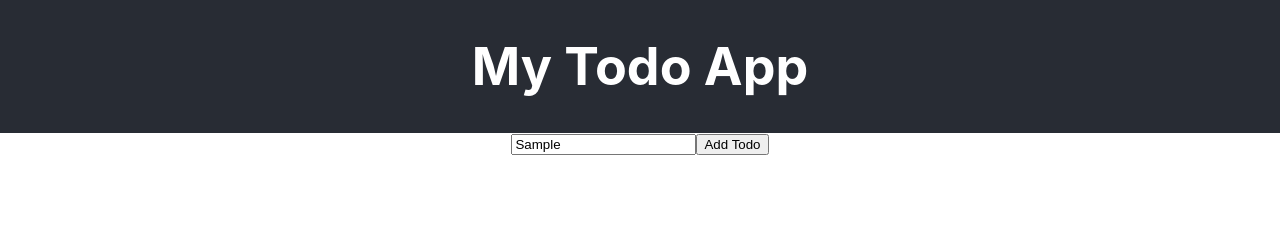
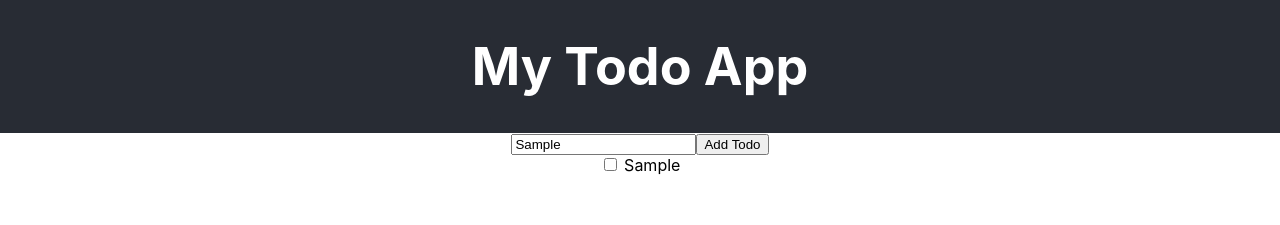
Before and after one commit to becodeorg/hamilton-7-to-do-react-MaximeHoll, a React (Create React App) app: page / in a window 1280 px wide. Both pictures are taken after typing "Sample" into the empty fields and a click on the button "Add Todo". Shown: the top 225 px of the page. Built offline with nearby package versions, Linux system fonts and the light colour scheme.

Commit message:
adding ok

```diff
--- a/src/App.js
+++ b/src/App.js
@@ -4,22 +4,40 @@ import InputField from "./input";
 import AddTodo from './button';
 import TodoList from './todoList';
 import Form from "./form";
+import React, { useState } from "react";
+
 
 
 
 
 
 function App() {
-  const {render, newItem} = Form()
+  const initialTodos = [];
+  const [todos, setTodos] = useState(initialTodos);
+  function addTodo(name) {
+    setTodos(prev => {
+      return [...prev, {name:name, key: (Math.random() * 1000), isComplete:false}];
 
+    })
+  }
+  function updateTodos(todoIndex, newDone) {
+      setTodos(prev => {
+        const newTodos = [...prev];
+        newTodos[todoIndex].isComplete = newDone;
+        console.log(newTodos);
+        console.log(newDone);
+        return newTodos;
+      })
+  }
   return (
     <div className="App">
       <header className="App-header">
         <h1>My Todo App</h1>
       </header>
-          {render}
-
-          <TodoList {...newItem}/>
+          <Form onAdd={name => addTodo(name)}/>
+          {todos.map((todo, index) => (
+          <TodoList {...todo} onToggle={isComplete=> updateTodos(index, isComplete)}/>
+          ))}
 
     </div>
   );
--- a/src/form.js
+++ b/src/form.js
@@ -1,5 +1,6 @@
 import React, { useRef, useState } from "react";
-export default function Form() {
+
+export default function Form({onAdd}) {
     const inputRef = useRef();
     const [newItem, setNewItem] = useState("");
     function clickHandler() {
@@ -10,11 +11,14 @@ export default function Form() {
         setNewItem(inputElement.value);
         return newItem;
       }
-    return {
-        newItem,
-        render: (<div>
+      function handleSubmit(e) {
+          e.preventDefault();
+          onAdd(newItem);
+      }
+    return (
+                <form onSubmit={handleSubmit}>
                 <input ref={inputRef} placeholder="Type a new todo..."></input>
                 <button onClick={clickHandler}>Add Todo</button>
-            </div>
-    )}
+                </form>
+    )
  }
--- a/src/todoList.js
+++ b/src/todoList.js
@@ -1,46 +1,49 @@
 import TodoItem from "./todoItem";
-import React, { useState } from "react";
+import React, { useRef, useState } from "react";
 
 
-export default function TodoList({newItem}) {
-  console.log(newItem);
-  if(newItem) {
-    // let newInitialTodos = [...initialTodos];
-    // newInitialTodos.push({name: newItem, key: 3, isComplete: false});
-    // setTodos(newInitialTodos);
-    console.log("lol");
-  }
-    const initialTodos = [];
-    const [todos, setTodos] = useState(initialTodos);
+export default function TodoList({name, isComplete, onToggle}) {
+
+  //   const initialTodos = [];
+  //   const [todos, setTodos] = useState(initialTodos);
 
 
 
-   function completeTodo(id) {
-      let updatedTodos = todos.map(todo => {
-        if (todo.key === id) {
-          todo.isComplete = !todo.isComplete;
-        }
-        return todo;
-      });
-      setTodos(updatedTodos);
-      console.log(updatedTodos);
-      // localStorage.setItem("localTasks", JSON.stringify(updatedTodos))
-
-    };
+  //  function completeTodo() {
+  //     // let updatedTodos = todos.map(todo => {
+  //     //   if (todo.key === id) {
+  //     //     todo.isComplete = !todo.isComplete;
+  //     //   }
+  //     //   return todo;
+  //     // });
+  //     // setTodos(updatedTodos);
+  //     // console.log(updatedTodos);
+  //     // localStorage.setItem("localTasks", JSON.stringify(updatedTodos))
+  //     console.log("checked");
+  //   };
 
 
-    return (<ul>
-        {todos.map((todo) => (
-          <li key={todo.key} className={todo.isComplete ? 'todo-row complete' : 'todo-row'}>
-            <input type="checkbox"
-            id={todo.key}
-            onChange={() => completeTodo(todo.key)}
-            defaultChecked={todo.isComplete}
-            />
-            <label>{todo.name}</label>
-          </li>
-        ))}
-      </ul>)
+  //   return (<ul>
+  //       {todos.map((todo) => (
+  //         <li key={todo.key} className={todo.isComplete ? 'todo-row complete' : 'todo-row'}>
+  //           <input type="checkbox"
+  //           id={todo.key}
+  //           onChange={() => completeTodo(todo.key)}
+  //           defaultChecked={todo.isComplete}
+  //           />
+  //           <label>{todo.name}</label>
+  //         </li>
+  //       ))}
+  //     </ul>)
+
+    return (
+      <div>
+         <input type="checkbox"
+            onClick={() => onToggle(!isComplete)}
+            defaultChecked={isComplete}
+            /> <label>{name}</label>
+      </div>
+    )
  }
 
 ///lifting from todo
```
